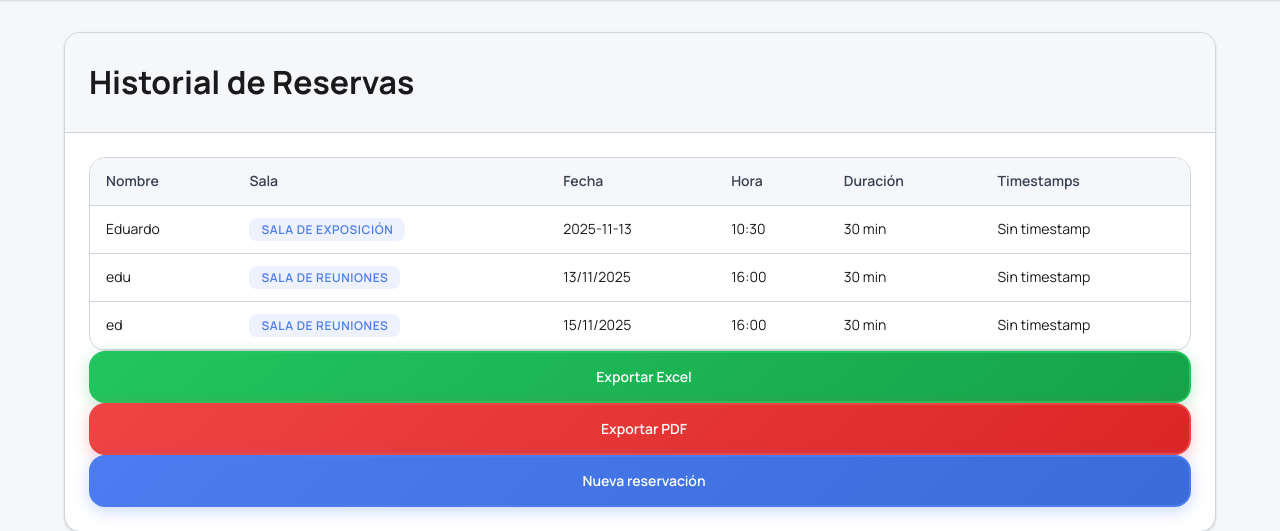
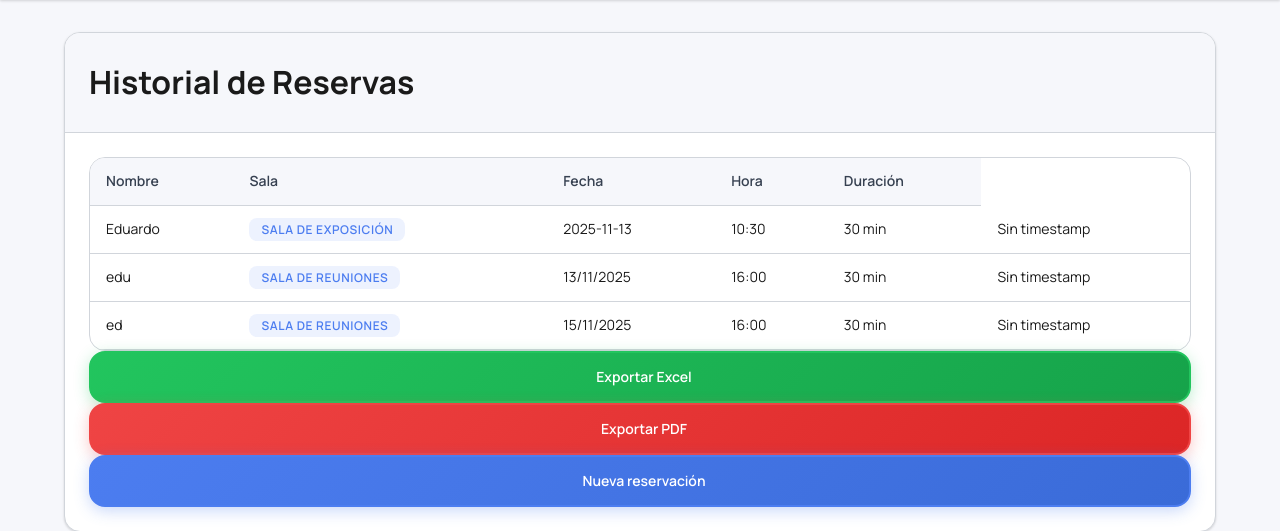
Before and after one commit to Guillotina29/campusroom, a PHP site: page /campusroom/reservas.php in a window 1280 px wide. Shown: the part 63-594 px from the top of the page. Run offline with PHP 8.4, Linux system fonts and the light colour scheme; some libraries are stand-ins or nearby versions.

Commit message:
Primer Commir

```diff
--- a/reservas.php
+++ b/reservas.php
@@ -34,7 +34,6 @@ $reservas = leer_reservas();
                                 <th>Fecha</th>
                                 <th>Hora</th>
                                 <th>Duración</th>
-                                <th>Timestamps</th>
                             </tr>
                         </thead>
                         <tbody>
```
